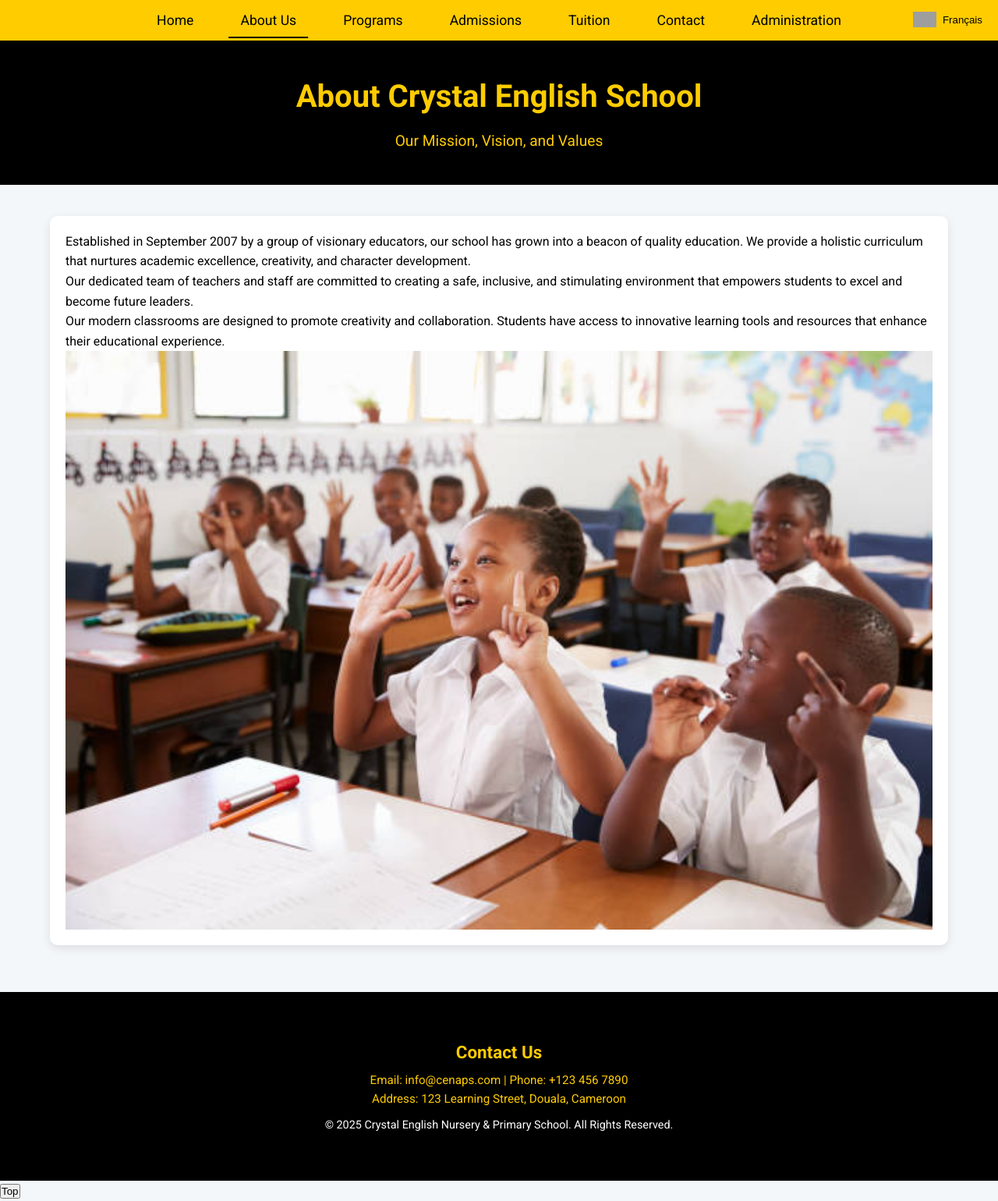
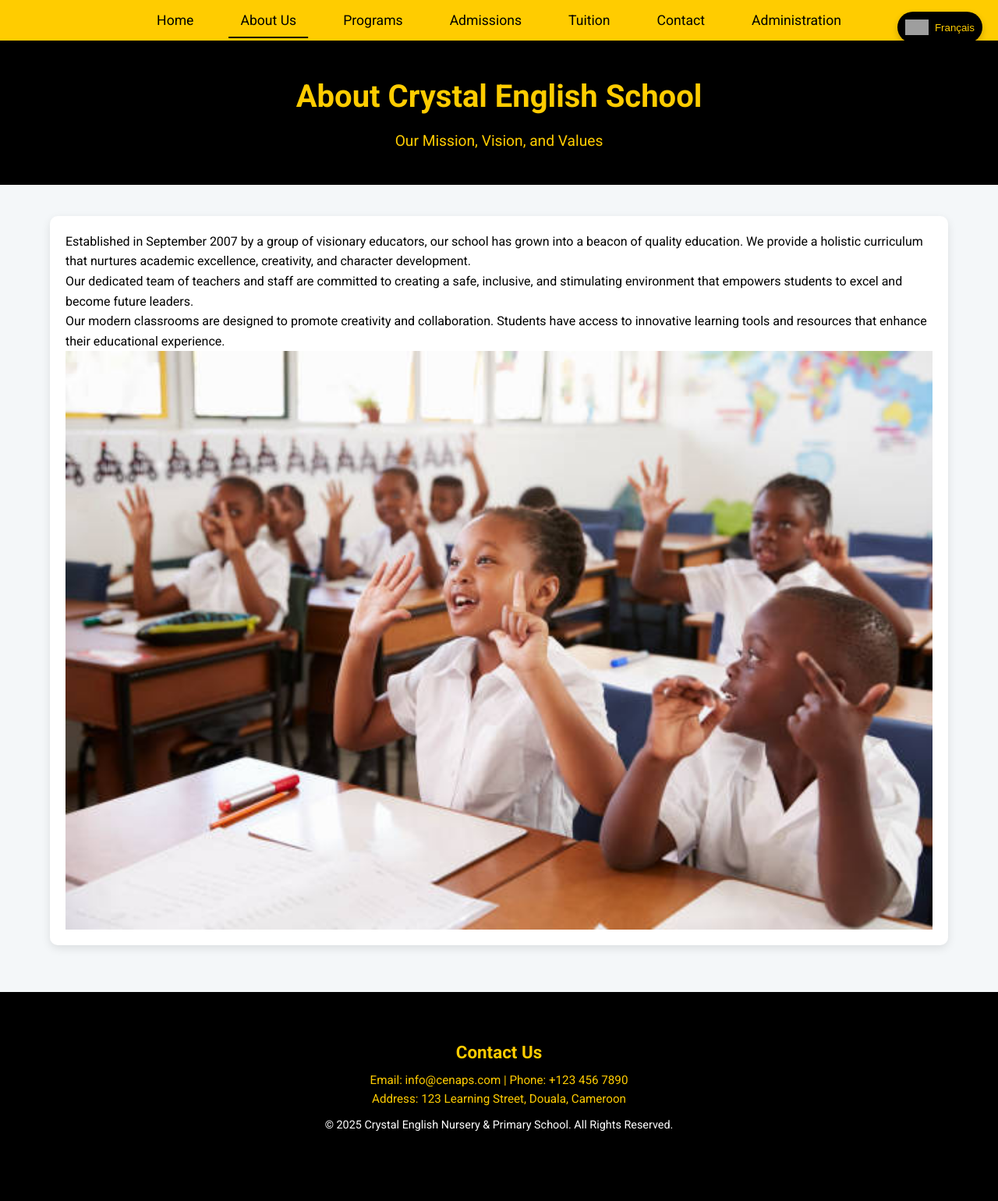
Before and after one commit to lembeng01/CENPS, a PHP site: page /about.html in a window 1280 px wide. Shown: the whole page at 78% size. After the commit the page ends 1450 px from the top, so only its background shows below. Run offline with PHP 8.4, Linux system fonts and the light colour scheme; grey boxes are pictures that could not be loaded.

Commit message:
Update styles.css

```diff
--- a/styles.css
+++ b/styles.css
@@ -550,3 +550,31 @@ footer a {
     overflow-x: auto;
   }
 }
+/* Scroll to Top Button */
+#scrollToTop {
+  position: fixed;
+  bottom: 20px;
+  right: 20px;
+  display: none; /* Hidden by default */
+  padding: 10px 15px;
+  font-size: 16px;
+  background-color: var(--primary-yellow);
+  color: var(--primary-black);
+  border: none;
+  border-radius: var(--border-radius);
+  cursor: pointer;
+  box-shadow: var(--shadow);
+  transition: opacity var(--transition-speed) ease;
+}
+
+#scrollToTop:hover {
+  background-color: var(--accent-dark);
+  box-shadow: var(--shadow-hover);
+}
+.language-toggle {
+  background-color: var(--primary-black); /* Black background */
+  color: var(--primary-yellow);            /* Yellow text */
+  padding: 10px;
+  border-radius: 50px;
+  box-shadow: 0 4px 8px rgba(0, 0, 0, 0.2);
+}
```
